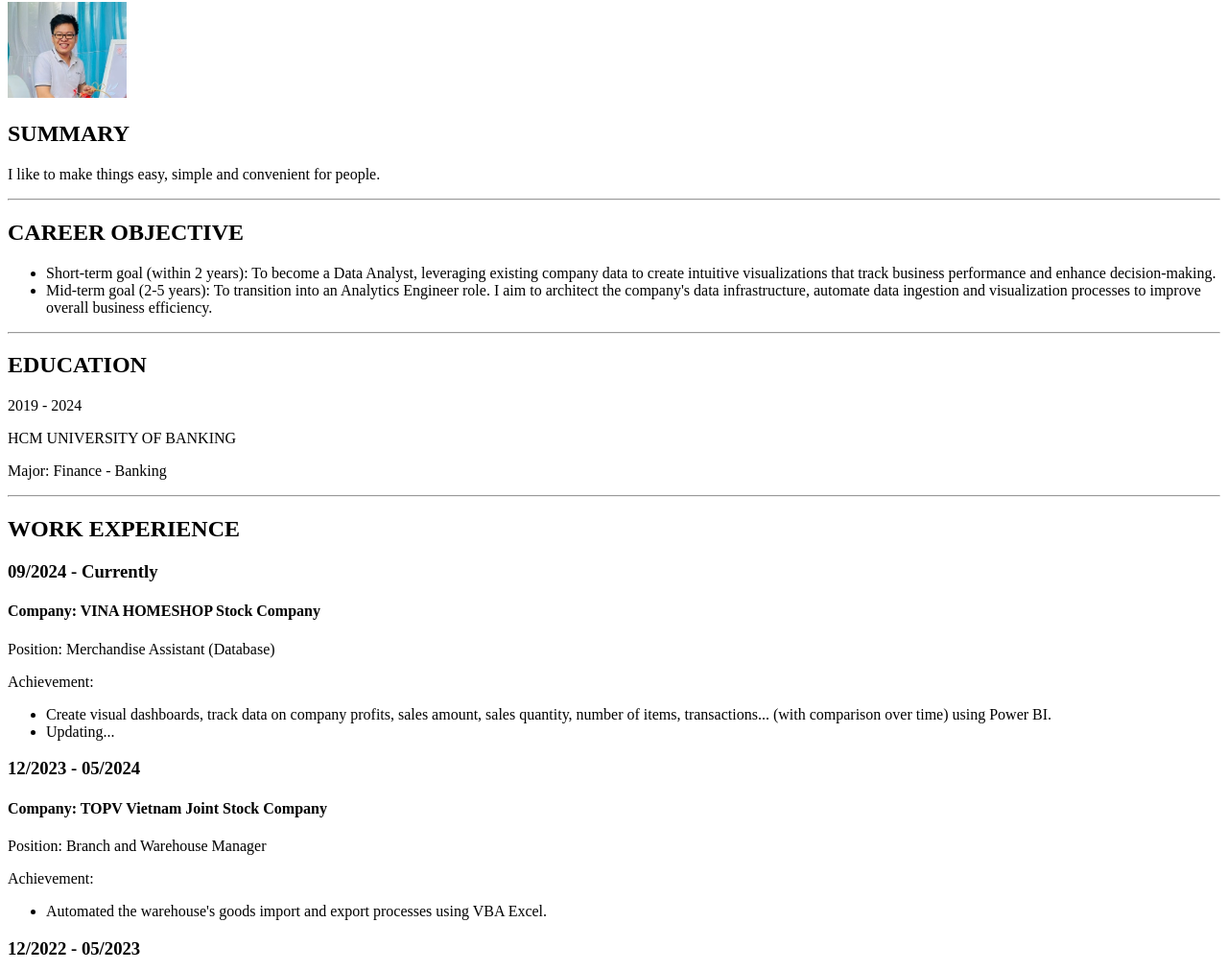
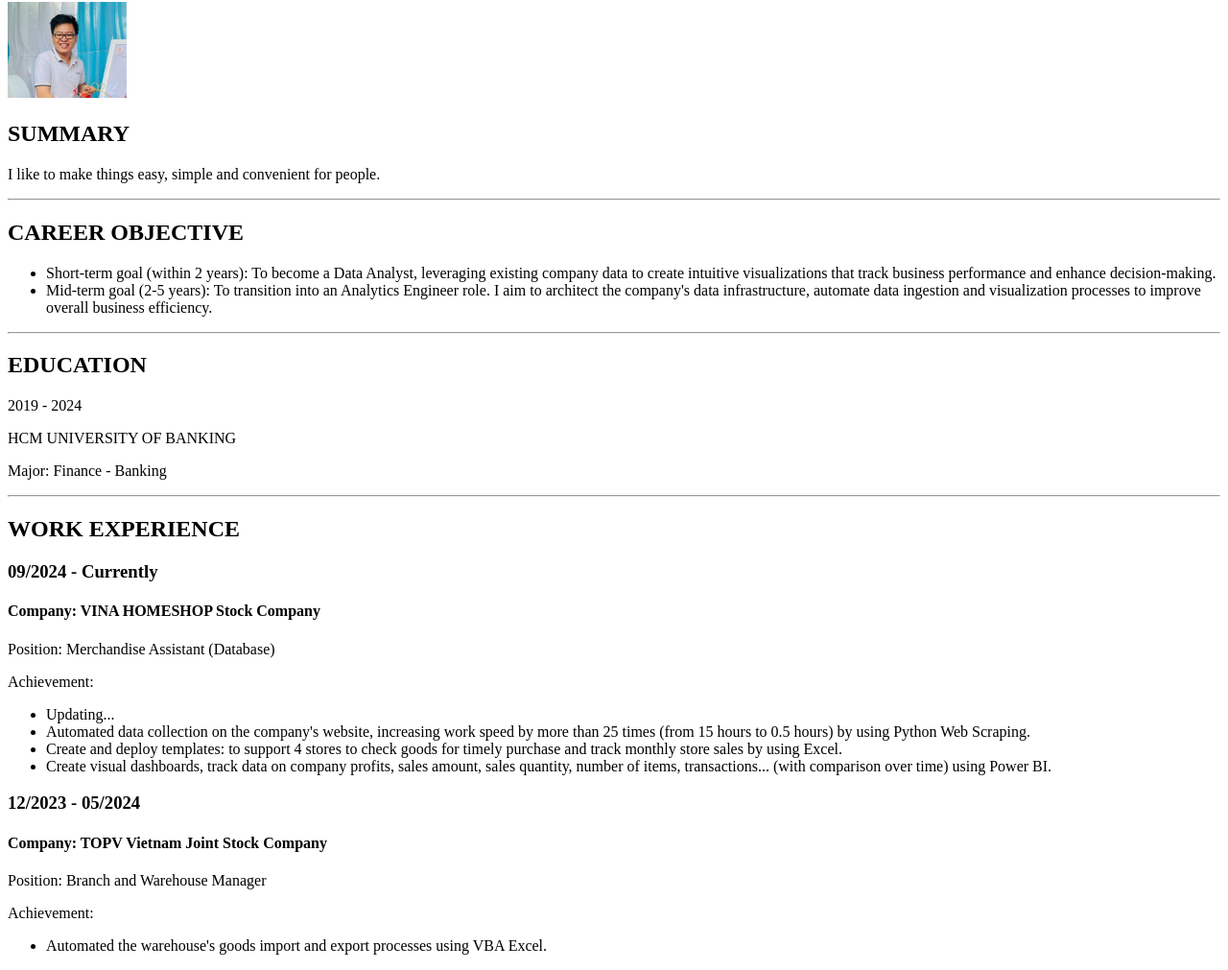
Before and after one commit to tramdangtai/resume, a plain HTML site: page index.html in a window 1280 px wide. Shown: the part 78-1089 px from the top of the page at 96% size. Drawn offline with Linux system fonts and the light colour scheme.

Commit message:
Update index.html

```diff
--- a/index.html
+++ b/index.html
@@ -35,9 +35,14 @@
             <p>Position: Merchandise Assistant (Database)</p>
             <p>Achievement:</p>
             <ul>
+                <li>Updating...</li>
+                <li>Automated data collection on the company's website,
+                    increasing work speed by more than 25 times (from 15 hours to 0.5 hours) by using Python Web Scraping.</li>
+                <li>Create and deploy templates:
+                    to support 4 stores to check goods for timely purchase and track monthly store sales by using Excel.</li>
                 <li>Create visual dashboards, track data on company profits, sales amount, sales quantity,
                     number of items, transactions... (with comparison over time) using Power BI.</li>
-                <li>Updating...</li>
+
             </ul>
         <h3>12/2023 - 05/2024</h3>
             <h4>Company: TOPV Vietnam Joint Stock Company</h4>
```
